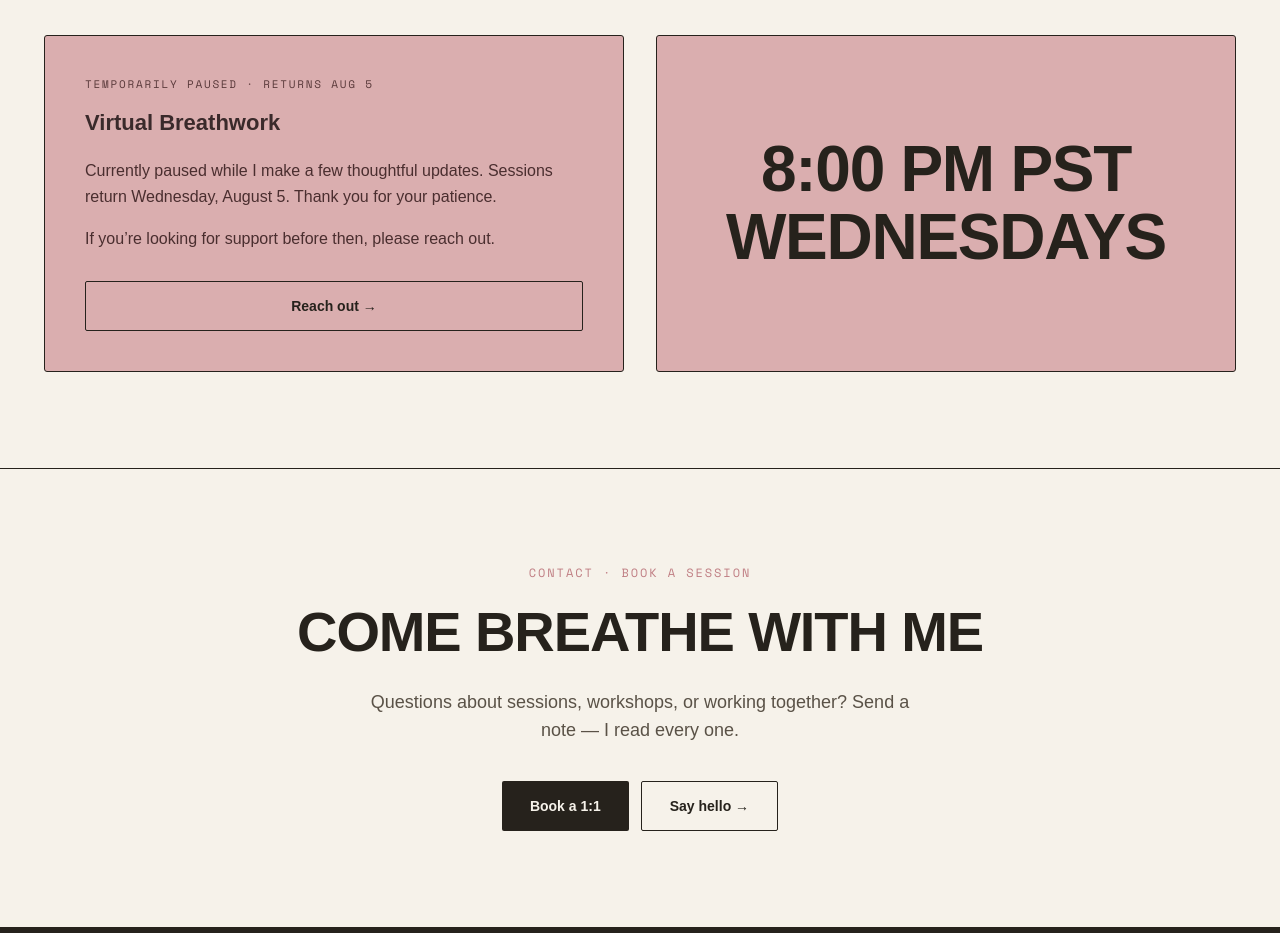
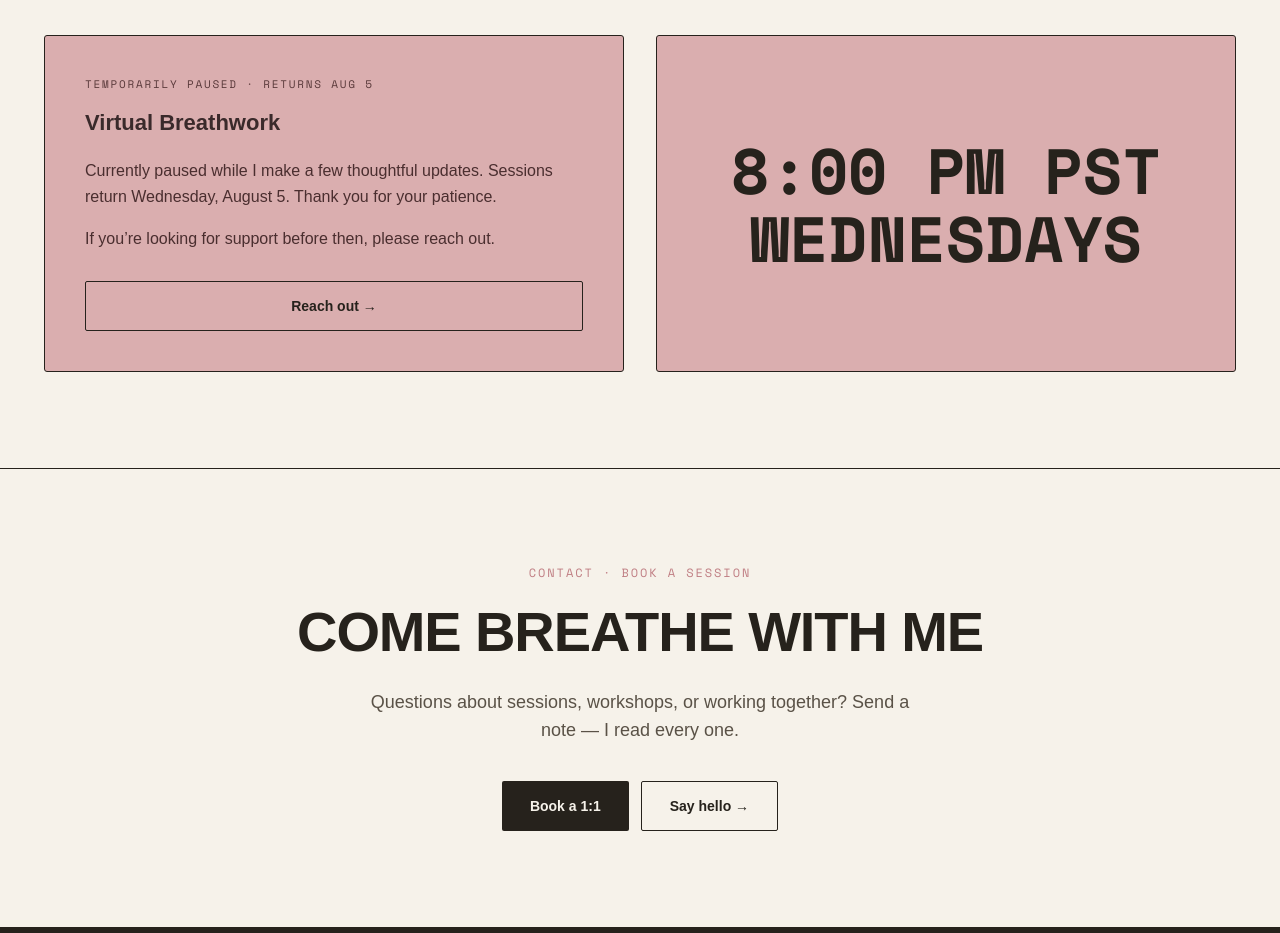
Before and after one commit to caitlynecorry/caitlyne-corry-site, a Next.js app: page / in a window 1280 px wide. Shown: the part 4560-5493 px from the top of the page. Built offline with nearby package versions, Linux system fonts and the light colour scheme; a web font is replaced by a local one.

Commit message:
feat: change font to mono for session schedule text
Co-authored-by: caitlynecorry <262380122+caitlynecorry@users.noreply.github.com>

```diff
--- a/app/page.tsx
+++ b/app/page.tsx
@@ -331,7 +331,7 @@ export default function HomePage() {
 
           {/* Right card — session schedule */}
           <div className="flex h-full flex-col items-center justify-center rounded-[3px] border border-ink bg-pink p-8 text-center md:p-10">
-            <p className="font-grotesk text-[clamp(40px,6vw,64px)] font-bold leading-[1.05] tracking-[-0.02em] text-ink">
+            <p className="font-mono text-[clamp(40px,6vw,64px)] font-bold leading-[1.05] text-ink">
               8:00 PM PST WEDNESDAYS
             </p>
           </div>
```
